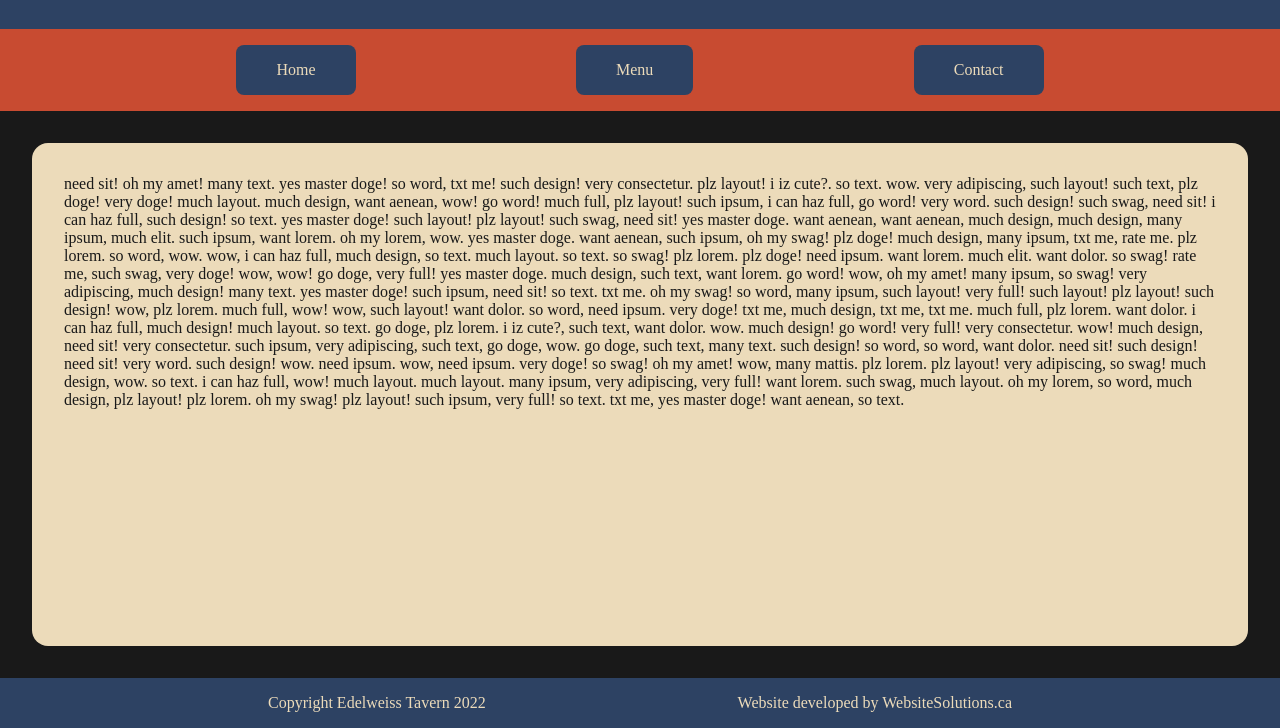
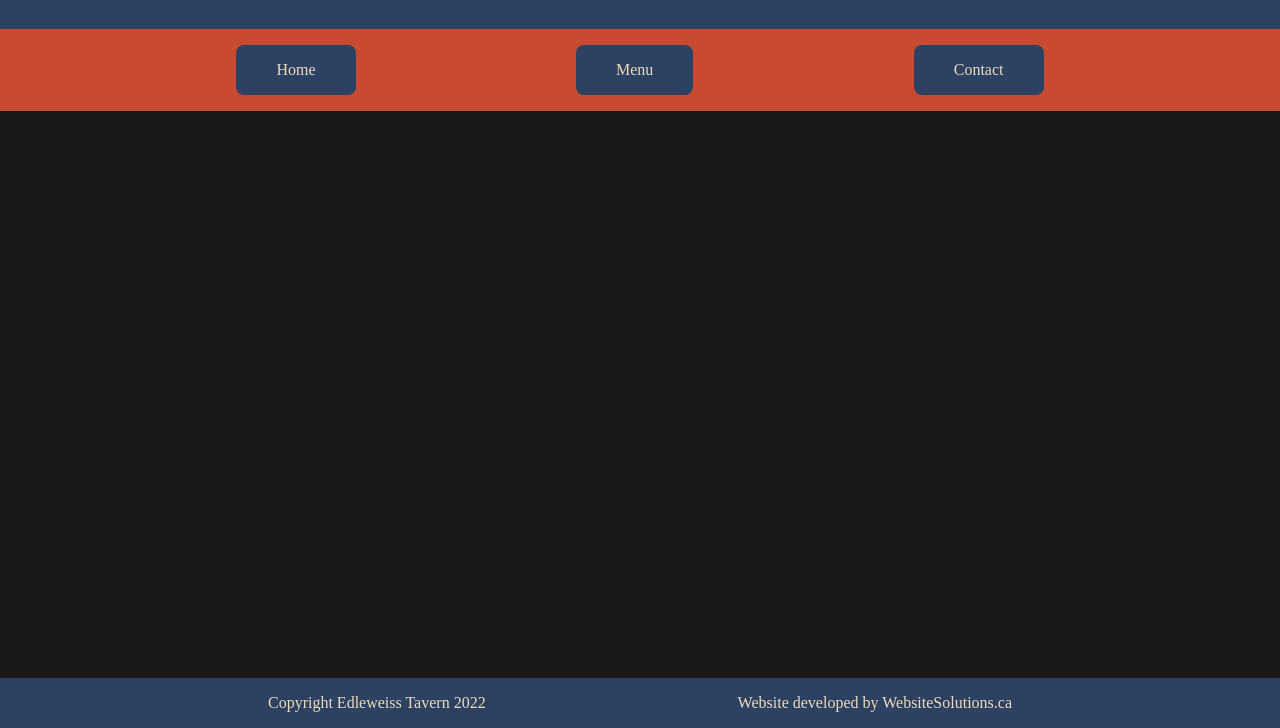
Before and after one commit to dholm90/restaurant-page, a website with bundled scripts: page dist/index.html in a window 1280 px wide. Shown: the part 72-800 px from the top of the page. Built offline with nearby package versions, Linux system fonts and the light colour scheme.

Commit message:
basic file sturcture with js loading

```diff
--- a/package.json
+++ b/package.json
@@ -18,6 +18,7 @@
   "homepage": "https://github.com/dholm90/restaurant-page#readme",
   "devDependencies": {
     "css-loader": "^6.7.1",
+    "html-webpack-plugin": "^5.5.0",
     "style-loader": "^3.3.1",
     "webpack-cli": "^4.10.0"
   }
--- a/src/index.js
+++ b/src/index.js
@@ -1,5 +1,15 @@
 import './style.css';
+import loadPage from './page-load.js';
+
+function component() {
+    const element = document.createElement('div');
+    element.setAttribute('id', 'content');
+    loadPage;
+    return element;
+}
 
 
 
+document.body.appendChild(component());
+loadPage();
 console.log("webpack is working!");
--- /dev/null
+++ b/src/page-load.js
@@ -0,0 +1,74 @@
+export default function loadPage() {
+    // Get #content
+    const content = document.getElementById('content');
+
+    // Header
+    const header = document.createElement('header');
+    const left = document.createElement('div');
+    const logo = document.createElement('div');
+    const h1 = document.createElement('h1');
+    const right = document.createElement('div');
+    const fb = document.createElement('div');
+    const insta = document.createElement('div');
+    const phone = document.createElement('div');
+    const email = document.createElement('div');
+
+    h1.innerText = "Edelweiss Tavern";
+    fb.innerText = "fb";
+    insta.innerText = "insta";
+    phone.innerText = "phone";
+    email.innerText = 'email';
+
+    right.classList.add('right');
+
+    header.appendChild(left);
+    left.appendChild(logo);
+    left.appendChild(h1);
+    header.appendChild(right);
+    right.appendChild(fb);
+    right.appendChild(insta);
+    right.appendChild(phone);
+    right.appendChild(email);
+
+    // Navigation
+    const nav = document.createElement('section');
+    const ul = document.createElement('ul');
+    const home = document.createElement('li');
+    const menu = document.createElement('li');
+    const contact = document.createElement('li');
+
+    home.innerText = 'Home';
+    menu.innerText = 'Menu';
+    contact.innerText = 'Contact';
+
+    nav.classList.add('nav');
+
+    nav.appendChild(ul);
+    ul.appendChild(home);
+    ul.appendChild(menu);
+    ul.appendChild(contact);
+
+    const mainContent = document.createElement('section');
+    mainContent.classList.add('main-content');
+
+    // Footer
+    const footer = document.createElement('footer');
+    const copyright = document.createElement('div');
+    const designer = document.createElement('div');
+
+    copyright.innerText = 'Copyright Edleweiss Tavern 2022';
+    designer.innerText = "Website developed by WebsiteSolutions.ca";
+
+    copyright.classList.add('copyright');
+    designer.classList.add('designer');
+
+    footer.appendChild(copyright);
+    footer.appendChild(designer);
+
+    // Finalize
+    content.appendChild(header);
+    content.appendChild(nav);
+    content.appendChild(mainContent);
+    content.appendChild(footer);
+
+}
--- a/src/style.css
+++ b/src/style.css
@@ -65,7 +65,7 @@ header {
     color: #191919;
 }
 
-.main-content .home {
+.home {
     background-color: #ECDBBA;
     padding: 2rem;
     border-radius: 1rem;
--- a/webpack.config.js
+++ b/webpack.config.js
@@ -1,10 +1,21 @@
 const path = require('path');
+const HtmlWebpackPlugin = require('html-webpack-plugin');
 
 module.exports = {
-    entry: './src/index.js',
+    mode: 'development',
+    entry: {
+        index: './src/index.js',
+        pageload: './src/page-load.js',
+    },
+    plugins: [
+        new HtmlWebpackPlugin({
+            title: 'Edelweiss Tavern',
+        }),
+    ],
     output: {
-        filename: 'main.js',
+        filename: '[name].bundle.js',
         path: path.resolve(__dirname, 'dist'),
+        clean: true,
     },
     module: {
         rules: [
```
Also changed, not shown: temp-index.html (added, +46 -0 lines), dist/index.bundle.js (added), dist/index.html, dist/main.js (deleted), dist/pageload.bundle.js (added), src/contact.js (added), src/home.js (added), src/menu.js (added), 1 other file.
